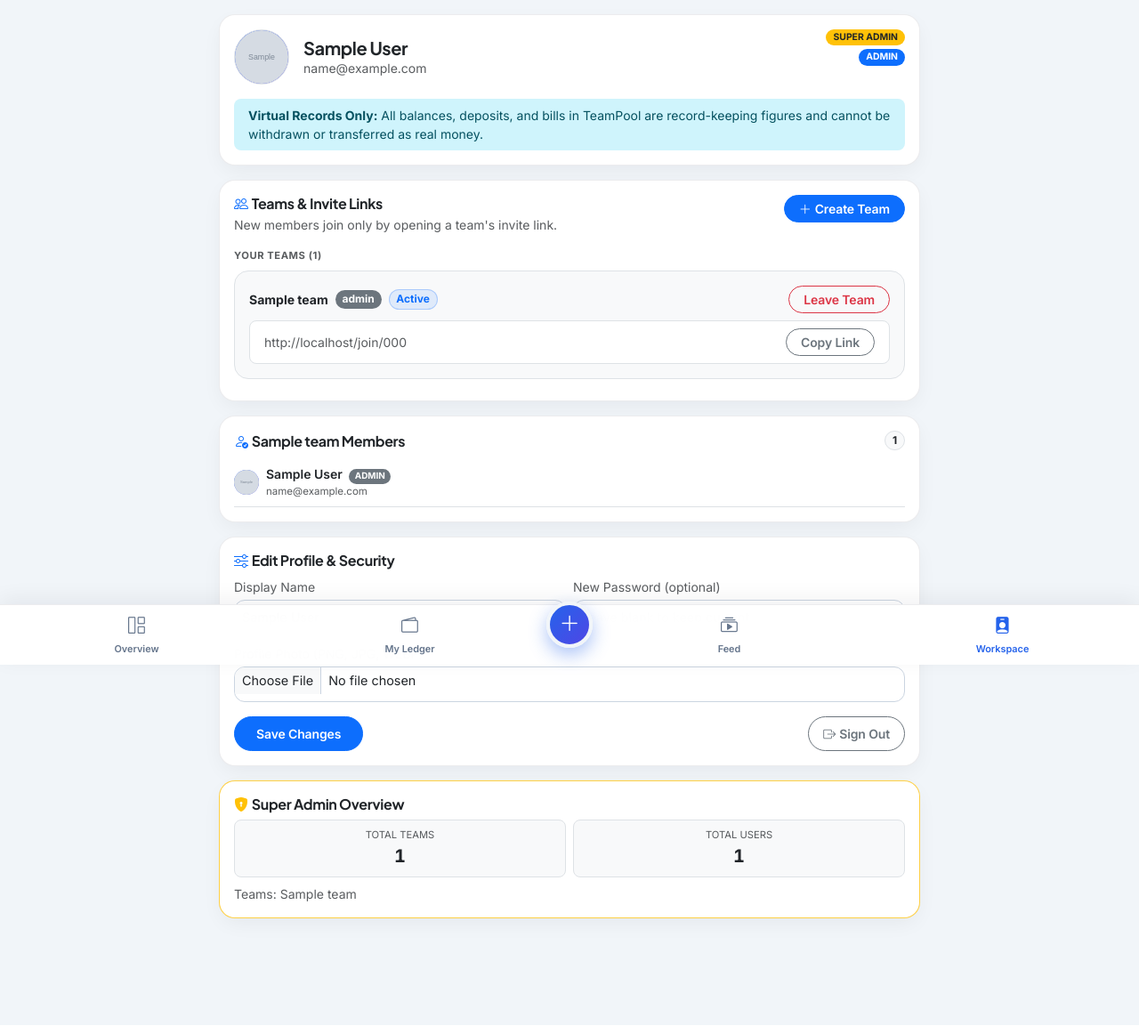
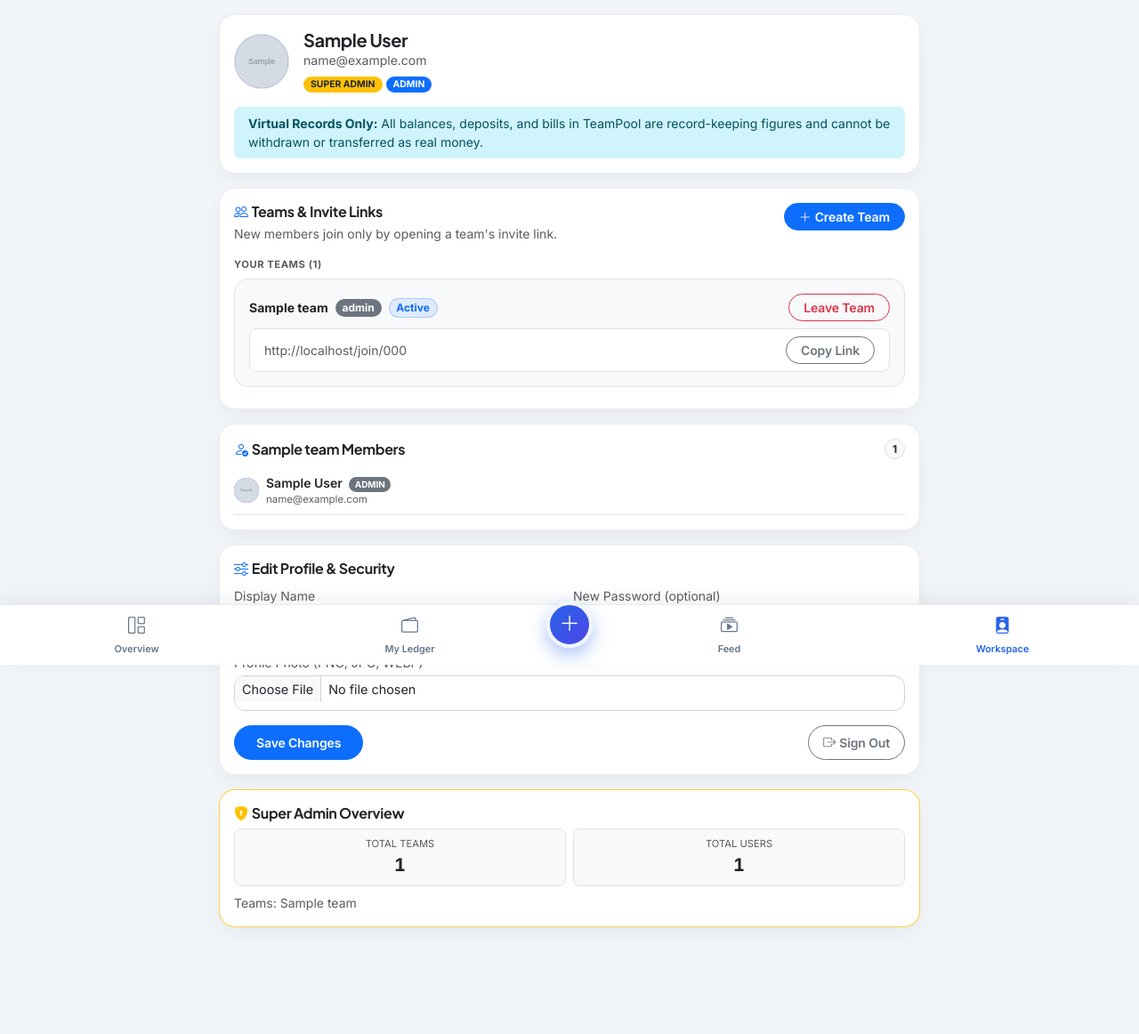
Before and after one commit to Bmk265/Tharvatha-Cheptha, a Flask app: page /profile in a window 1280 px wide. Shown: the part 53-1215 px from the top of the page at 89% size. Run offline with Flask 3, Linux system fonts and the light colour scheme; a user stored in the database is signed in; tables that the repository leaves empty hold one stand-in row (values such as "Sample post"); grey boxes marked "Sample" are stand-in pictures.

Commit message:
Update profile.html

```diff
--- a/templates/profile.html
+++ b/templates/profile.html
@@ -1,27 +1,25 @@
 {% extends "base.html" %}
 {% block content %}
 <!-- Profile Header Card -->
-<div class="card p-3 mb-3">
-  <div class="d-flex justify-content-between align-items-start gap-2">
-    <div class="d-flex align-items-center gap-3 min-w-0 flex-grow-1">
+<div class="card p-3 mb-3" style="overflow: hidden;">
+  <div class="d-flex align-items-center gap-3" style="min-width: 0;">
     {% if current_user.avatar_path %}
       <img src="{{ url_for('static', filename=current_user.avatar_path) }}" alt="{{ current_user.name }}" class="avatar-circle avatar-lg flex-shrink-0 border">
     {% else %}
       <span class="avatar-circle avatar-lg flex-shrink-0">{{ current_user.name[:1]|upper }}</span>
     {% endif %}
-      <div class="min-w-0">
+
+    <div class="flex-grow-1" style="min-width: 0;">
       <h5 class="fw-bold mb-0 text-truncate">{{ current_user.name }}</h5>
-        <div class="small text-muted text-truncate">{{ current_user.email }}</div>
-      </div>
-    </div>
-
-    <div class="d-flex flex-column align-items-end gap-1 flex-shrink-0">
+      <div class="small text-muted text-truncate mb-2">{{ current_user.email }}</div>
+      <div class="d-flex gap-1 flex-wrap">
         {% if is_super_admin %}
           <span class="badge bg-warning text-dark rounded-pill px-2 py-1" style="font-size: 0.65rem;">SUPER ADMIN</span>
         {% endif %}
         {% if active_membership %}
           <span class="badge bg-primary rounded-pill px-2 py-1" style="font-size: 0.65rem;">{{ active_membership.role|upper }}</span>
         {% endif %}
+      </div>
     </div>
   </div>
 
@@ -32,9 +30,9 @@
 </div>
 
 <!-- Teams & Invite Links Card -->
-<div class="card p-3 mb-3">
+<div class="card p-3 mb-3" style="overflow: hidden;">
   <div class="d-flex justify-content-between align-items-start gap-2 mb-3">
-    <div class="min-w-0">
+    <div style="min-width: 0;">
       <h6 class="fw-bold mb-1"><i class="bi bi-people text-primary me-1"></i>Teams &amp; Invite Links</h6>
       <div class="small text-muted">New members join only by opening a team's invite link.</div>
     </div>
@@ -52,7 +50,7 @@
       {% set invite_url = url_for('join_via_invite_link', code=m.team.invite_code, _external=True) %}
       <div class="border rounded-4 p-3 mb-2 bg-light">
         <div class="d-flex justify-content-between align-items-center gap-2 flex-wrap mb-2">
-          <div class="d-flex align-items-center gap-2 min-w-0">
+          <div class="d-flex align-items-center gap-2 flex-wrap" style="min-width: 0;">
             <span class="fw-bold small text-truncate">{{ m.team.name }}</span>
             <span class="badge {{ 'bg-success' if m.role == 'cashier' else 'bg-secondary' }} rounded-pill">{{ m.role }}</span>
             {% if active_team and active_team.id == m.team.id %}
@@ -97,7 +95,7 @@
 
 <!-- Active Team Members & Cashier Role Management -->
 {% if active_team and team_memberships %}
-<div class="card p-3 mb-3">
+<div class="card p-3 mb-3" style="overflow: hidden;">
   <div class="d-flex justify-content-between align-items-center mb-2">
     <h6 class="fw-bold mb-0"><i class="bi bi-person-check text-primary me-1"></i>{{ active_team.name }} Members</h6>
     <span class="badge bg-light text-dark border rounded-pill">{{ team_memberships|length }}</span>
@@ -106,13 +104,13 @@
   {% for tm in team_memberships %}
     {% if tm.user %}
       <div class="d-flex justify-content-between align-items-center py-2 border-bottom gap-2 flex-wrap">
-        <div class="d-flex align-items-center gap-2 min-w-0">
+        <div class="d-flex align-items-center gap-2" style="min-width: 0;">
           {% if tm.user.avatar_path %}
             <img src="{{ url_for('static', filename=tm.user.avatar_path) }}" alt="{{ tm.user.name }}" class="avatar-circle avatar-sm flex-shrink-0">
           {% else %}
             <span class="avatar-circle avatar-sm flex-shrink-0">{{ tm.user.name[:1]|upper }}</span>
           {% endif %}
-          <div class="min-w-0">
+          <div style="min-width: 0;">
             <div class="fw-semibold small text-truncate">
               {{ tm.user.name }}
               <span class="badge {{ 'bg-success' if tm.role == 'cashier' else 'bg-secondary' }} rounded-pill ms-1" style="font-size: 0.62rem;">{{ tm.role|upper }}</span>
@@ -122,7 +120,7 @@
         </div>
 
         {% if is_cashier and tm.user_id != current_user.id %}
-          <form method="POST" action="{{ url_for('manage_cashier_role', user_id=tm.user_id) }}" class="d-flex gap-1 m-0">
+          <form method="POST" action="{{ url_for('manage_cashier_role', user_id=tm.user_id) }}" class="d-flex gap-1 m-0 flex-wrap">
             {% if tm.role != 'cashier' %}
               <button type="submit" name="mode" value="co_cashier" class="btn btn-sm btn-outline-success rounded-pill px-2 py-1" style="font-size: 0.72rem;">Make Co-Cashier</button>
               <button type="submit" name="mode" value="transfer" class="btn btn-sm btn-outline-primary rounded-pill px-2 py-1" style="font-size: 0.72rem;">Transfer Role</button>
@@ -138,7 +136,7 @@
 {% endif %}
 
 <!-- Edit Profile & Account Settings -->
-<div class="card p-3 mb-3">
+<div class="card p-3 mb-3" style="overflow: hidden;">
   <h6 class="fw-bold mb-2"><i class="bi bi-sliders text-primary me-1"></i>Edit Profile &amp; Security</h6>
   <form method="POST" action="{{ url_for('profile') }}" enctype="multipart/form-data" class="row g-2">
     <div class="col-12 col-sm-6">
@@ -164,7 +162,7 @@
 
 <!-- Super Admin Overview -->
 {% if is_super_admin %}
-<div class="card p-3 mb-3 border-warning border-opacity-75">
+<div class="card p-3 mb-3 border-warning border-opacity-75" style="overflow: hidden;">
   <h6 class="fw-bold mb-2"><i class="bi bi-shield-lock-fill text-warning me-1"></i>Super Admin Overview</h6>
   <div class="row g-2 text-center mb-2">
     <div class="col-6">
```
Lines whose indentation alone changed are shown as unchanged.
